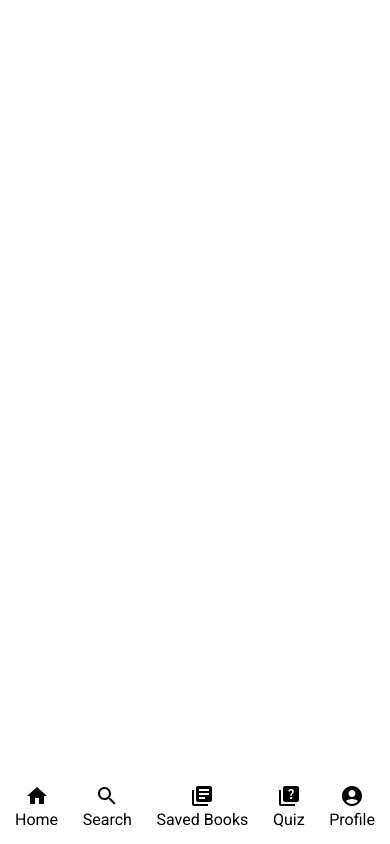
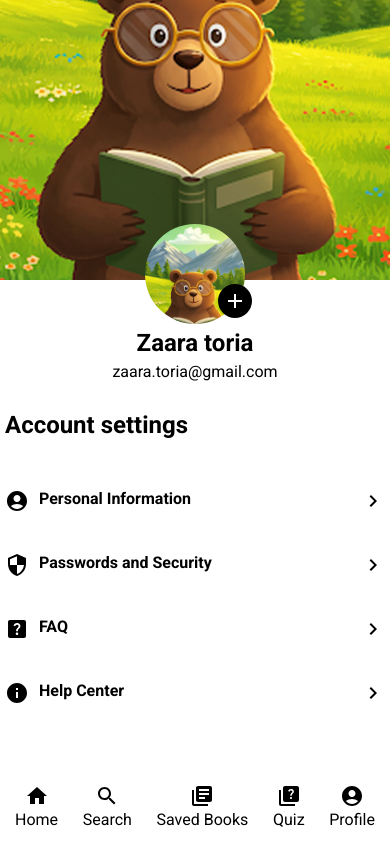
Before and after one commit to johnkinuthiaa/funfluent-pwa, a React (Vite) app: page /profile in a window 390 px wide. Built offline with nearby package versions, Linux system fonts and the light colour scheme; no server answers; a web font is replaced by a local one.

Commit message:
profile page

```diff
--- a/src/app/pages/ProfilePage.tsx
+++ b/src/app/pages/ProfilePage.tsx
@@ -1,9 +1,60 @@
-import BottomContainer from "../components/BottomNavigation.tsx"
+import BottomNavigation from "../components/BottomNavigation.tsx"
+import KeyboardArrowRightIcon from '@mui/icons-material/KeyboardArrowRight';
+import AccountCircleIcon from '@mui/icons-material/AccountCircle';
+import SecurityIcon from '@mui/icons-material/Security';
+import HelpCenterIcon from '@mui/icons-material/HelpCenter';
+import InfoIcon from '@mui/icons-material/Info';
+import AddIcon from '@mui/icons-material/Add';
+import "./styles/profile.css"
 const ProfilePage =()=>{
     return (
         <div className={"profile__page"}>
-            <></>
-            <BottomContainer/>
+            <img src={"src/assets/profile.png"} alt={"banner image"} className={"banner__profile"}/>
+            <div className={"profile__container"}>
+                <div className={"user__information"}>
+                    <img alt={"profile photo"} src={"src/assets/profile.png"} className={"profile__photo"}/>
+                    <div className={"profile__view"}>
+                        <AddIcon/>
+                    </div>
+                    <h2>Zaara toria</h2>
+                    <p>zaara.toria@gmail.com</p>
+                </div>
+                <div className={"profile__content__container"}>
+                    <h2>Account settings</h2>
+                    <div className={"profile__content"}>
+                        <div>
+                            <AccountCircleIcon/>
+                            <h4>Personal Information</h4>
+                        </div>
+                        <KeyboardArrowRightIcon/>
+                    </div>
+                    <div className={"profile__content"}>
+                        <div>
+                            <SecurityIcon/>
+                            <h4>Passwords and Security</h4>
+                        </div>
+                        <KeyboardArrowRightIcon/>
+                    </div>
+                    <div className={"profile__content"}>
+                        <div>
+                            <HelpCenterIcon/>
+                            <h4>FAQ</h4>
+                        </div>
+                        <KeyboardArrowRightIcon/>
+                    </div>
+                    <div className={"profile__content"}>
+                        <div>
+                            <InfoIcon/>
+                            <h4>Help Center</h4>
+                        </div>
+                        <KeyboardArrowRightIcon/>
+                    </div>
+                </div>
+
+
+            </div>
+
+            <BottomNavigation/>
         </div>
     )
 }
--- a/src/app/pages/SearchPage.tsx
+++ b/src/app/pages/SearchPage.tsx
@@ -29,13 +29,14 @@ const SearchPage =()=>{
             setMessage("Error fetching data from the servers")
         }
     })
-    const {isLoading,error}=useSWR(BOOKS_ENDPOINT,fetchAllBooks)
+    const {isLoading,data}=useSWR(BOOKS_ENDPOINT,fetchAllBooks)
     if(isLoading){
         return <p>Loading...</p>
     }
-    if(error){
-        setMessage("error fetching data")
+    if(data){
+        setAllBooks(data)
     }
+
 
     return (
         <div className={"search__page"}>
--- /dev/null
+++ b/src/app/pages/styles/profile.css
@@ -0,0 +1,60 @@
+@media screen and (max-width: 768px){
+    .profile__page{
+        width: 100%;
+        display: block;
+    }
+    .profile__container{
+        display: flex;
+        flex-direction: column;
+    }
+    .user__information{
+        align-items: center;
+        display: flex;
+        flex-direction: column;
+        margin: 0 auto;
+        gap: 5px;
+    }
+    .profile__content__container{
+        margin-top: 20px;
+    }
+    .profile__content__container>h2{
+        margin: 10px 2px 30px 5px;
+    }
+    .profile__content{
+        display: flex;
+        justify-content: space-between;
+        padding: 20px 5px;
+        align-items: center;
+        cursor: pointer;
+    }
+    .profile__content>div{
+        display: flex;
+        gap: 10px;
+    }
+    .banner__profile{
+        height: 600px;
+        width: 100%;
+        margin-top: -320px;
+        opacity: 2;
+        object-fit: cover;
+    }
+    .profile__photo{
+        border-radius: 50%;
+        height: 100px;
+        width: 100px;
+        margin-top: -60px;
+        object-fit: cover;
+        position: relative;
+    }
+    .profile__view{
+        position: absolute;
+        margin-left: 80px;
+        background: rgb(0,0,0);
+        border-radius: 50%;
+        padding: 5px;
+        color: white;
+        align-items: center;
+        display: flex;
+        cursor: pointer;
+    }
+}
```
Also changed, not shown: src/assets/profile.png (renamed from src/assets/Rectangle 4.png).
